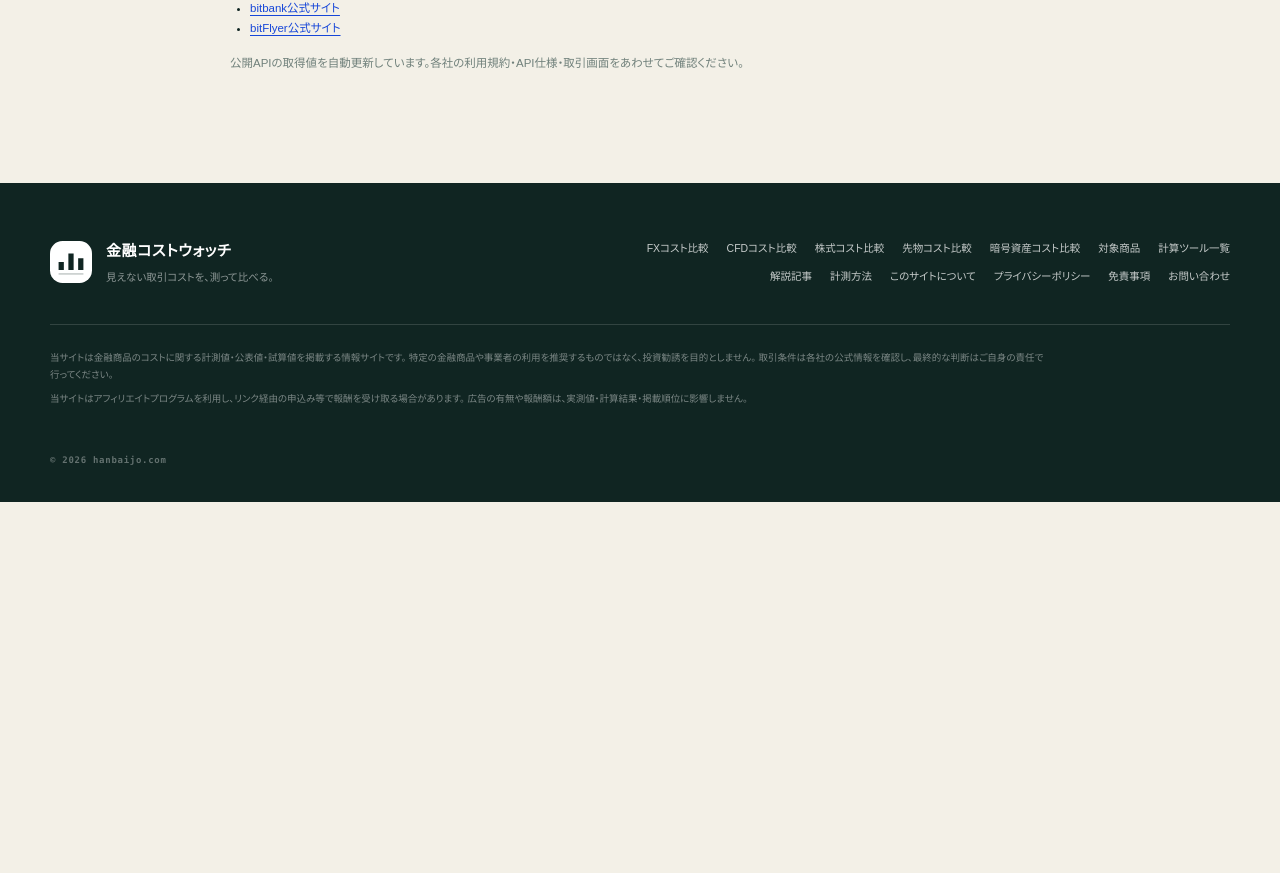
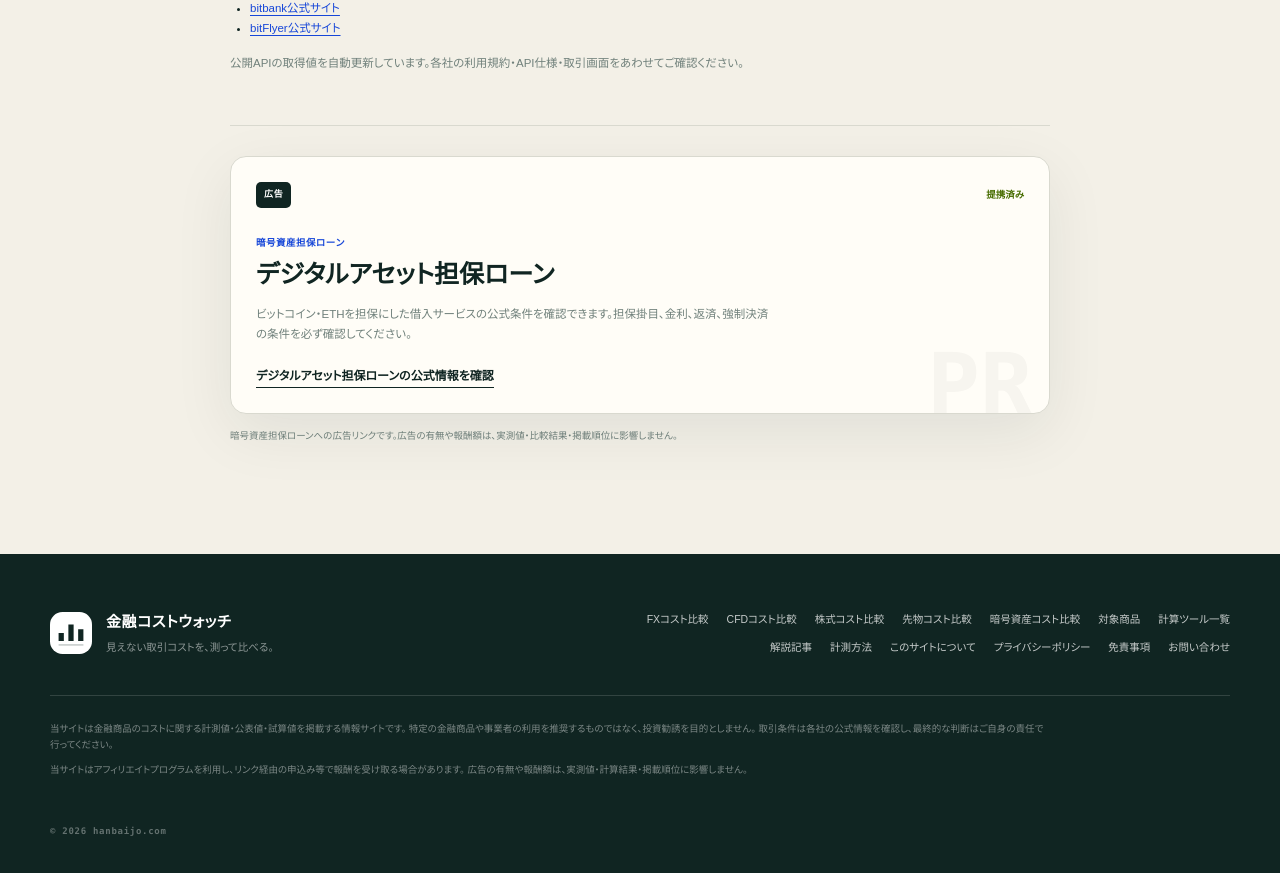
Before and after one commit to mrok18/hanbaijo, a Next.js app: page /crypto in a window 1280 px wide. Shown: the part 1757-2630 px from the top of the page. Before the commit the page ends 2259 px from the top, so only its background shows below. Built offline with nearby package versions, Linux system fonts and the light colour scheme; no server answers.

Commit message:
Add approved collateral loan offer to crypto hub

```diff
--- a/app/crypto/page.tsx
+++ b/app/crypto/page.tsx
@@ -3,6 +3,8 @@ import type { Metadata } from 'next';
 import { measureAll } from '@/lib/exchanges.mjs';
 import { jpy, pct, jst } from '@/lib/format';
 import { estimateOneWaySpreadCost } from '@/lib/market-data/cost';
+import AffiliateOfferCard from '@/components/AffiliateOfferCard';
+import { AFFILIATE_OFFERS } from '@/lib/affiliates';
 
 export const revalidate = 60;
 export const metadata: Metadata = {
@@ -26,5 +28,6 @@ export default async function CryptoPage() {
     <h2>数字の読み方</h2><ul><li>買値（ask）と売値（bid）の差がスプレッドです。</li><li>100万円片道は、スプレッドの半分を片道コストとして試算しています。</li><li>販売所は提示価格、取引所は板の最良気配であり、約定を保証する値ではありません。</li></ul>
     <div className="post-list"><div><Link href="/articles/gmo-coin-trading-fees">GMOコインの手数料｜販売所・取引所・暗号資産FX →</Link><p>サービスごとのコストを公式情報で整理</p></div><div><Link href="/articles/gmo-coin-api-public-private">GMOコインAPIのPublic・Private比較 →</Link><p>自動取得とキー管理の注意点を確認</p></div><div><Link href="/articles/gmo-coin-forex-fx">GMOコイン外国為替FXの取引単位 →</Link><p>暗号資産以外のFX商品も確認</p></div><div><Link href="/articles/bitbank-trading-fees">bitbankの取引手数料と販売所の差 →</Link><p>板取引と提示価格の違いを確認</p></div><div><Link href="/articles/crypto-collateral-loan-risk-checklist">暗号資産担保ローンの確認項目 →</Link><p>担保掛目・LTV・強制決済を整理</p></div><div><Link href="/articles/hanbaijo-torihikijo">販売所と取引所は何が違うのか →</Link><p>暗号資産の基本構造を読む</p></div></div>
     <section className="article-sources" aria-labelledby="sources"><h2 id="sources">データ・参照先</h2><ul><li><a href="https://coin.z.com/jp/" target="_blank" rel="noopener noreferrer">GMOコイン公式サイト</a></li><li><a href="https://bitbank.cc/" target="_blank" rel="noopener noreferrer">bitbank公式サイト</a></li><li><a href="https://bitflyer.com/" target="_blank" rel="noopener noreferrer">bitFlyer公式サイト</a></li></ul><p>公開APIの取得値を自動更新しています。各社の利用規約・API仕様・取引画面をあわせてご確認ください。</p></section>
+    <section className="article-affiliate" aria-label="暗号資産担保ローンの広告"><AffiliateOfferCard offer={AFFILIATE_OFFERS['digital-asset-loan']} /><p className="affiliate-disclosure">暗号資産担保ローンへの広告リンクです。広告の有無や報酬額は、実測値・比較結果・掲載順位に影響しません。</p></section>
   </div>;
 }
```
